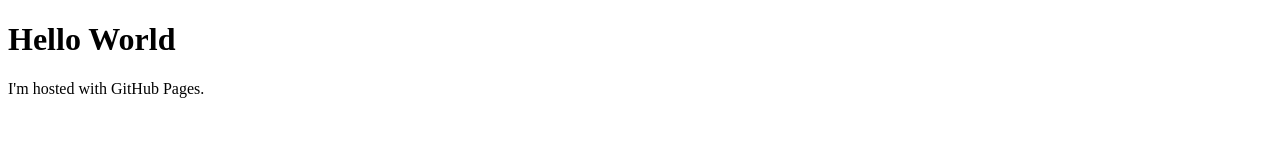
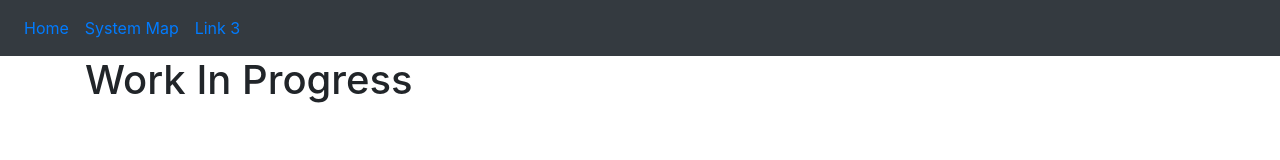
Before and after one commit to unirails/unirails.github.io, a plain HTML site: page index.html in a window 1280 px wide. Drawn offline with nearby package versions, Linux system fonts and the light colour scheme.

Commit message:
Added core framework

```diff
--- a/index.html
+++ b/index.html
@@ -1,7 +1,38 @@
-<!DOCTYPE html>
-<html>
-  <body>
-    <h1>Hello World</h1>
-    <p>I'm hosted with GitHub Pages.</p>
-  </body>
+<!doctype html>
+<html lang="en">
+<head>
+  <!-- Required meta tags -->
+  <meta charset="utf-8">
+  <meta name="viewport" content="width=device-width, initial-scale=1, shrink-to-fit=no">
+
+  <!-- Bootstrap CSS -->
+  <link rel="stylesheet" href="https://stackpath.bootstrapcdn.com/bootstrap/4.3.1/css/bootstrap.min.css" integrity="sha384-ggOyR0iXCbMQv3Xipma34MD+dH/1fQ784/j6cY/iJTQUOhcWr7x9JvoRxT2MZw1T" crossorigin="anonymous">
+
+  <title>UniRails Online Portal</title>
+</head>
+<body>
+  <nav class="navbar navbar-expand-sm bg-dark">
+  <!-- Links -->
+  <ul class="navbar-nav">
+    <li class="nav-item">
+      <a class="nav-link" href="#">Home</a>
+    </li>
+    <li class="nav-item">
+      <a class="nav-link" href="#">System Map</a>
+    </li>
+    <li class="nav-item">
+      <a class="nav-link" href="#">Link 3</a>
+    </li>
+  </ul>
+</nav>
+<div class="container">
+  <h1>Work In Progress</h1>
+</div>
+
+  <!-- Optional JavaScript -->
+  <!-- jQuery first, then Popper.js, then Bootstrap JS -->
+  <script src="https://code.jquery.com/jquery-3.3.1.slim.min.js" integrity="sha384-q8i/X+965DzO0rT7abK41JStQIAqVgRVzpbzo5smXKp4YfRvH+8abtTE1Pi6jizo" crossorigin="anonymous"></script>
+  <script src="https://cdnjs.cloudflare.com/ajax/libs/popper.js/1.14.7/umd/popper.min.js" integrity="sha384-UO2eT0CpHqdSJQ6hJty5KVphtPhzWj9WO1clHTMGa3JDZwrnQq4sF86dIHNDz0W1" crossorigin="anonymous"></script>
+  <script src="https://stackpath.bootstrapcdn.com/bootstrap/4.3.1/js/bootstrap.min.js" integrity="sha384-JjSmVgyd0p3pXB1rRibZUAYoIIy6OrQ6VrjIEaFf/nJGzIxFDsf4x0xIM+B07jRM" crossorigin="anonymous"></script>
+</body>
 </html>
```
Also changed, not shown: styles.css (added), sym/SYM-01r0_SYM-01r0.png (added), 1 other file.
